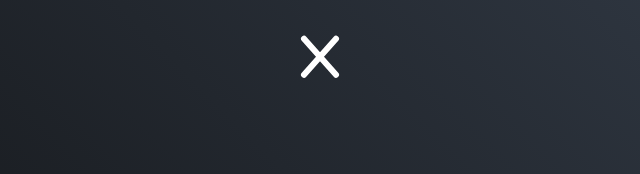
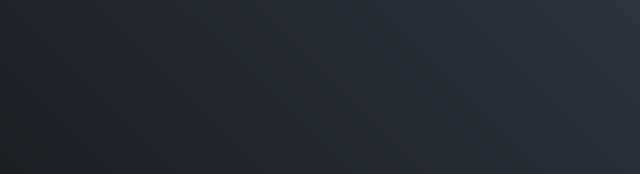
Before and after one commit to Mahrous-Gamal/My-Social-media, a plain HTML site: page index.html in a window 1280 px wide. Shown: the part 298-472 px from the top of the page, 322-962 px from the left. Drawn offline with Linux system fonts and the light colour scheme.

Commit message:
Update index.html

```diff
--- a/index.html
+++ b/index.html
@@ -27,7 +27,7 @@
                         <path class="line line5" d="M 50,65 H 30" />
                         <path class="line line6" d="M 50,65 H 70" />
                     </svg>
-                    <svg class="x" version="1.1" height="100" width="100" viewBox="0 0 100 100">
+                    <svg class="x" version="1.1" height="0" width="100" viewBox="0 0 100 100">
                         <path class="line" d="M 34,32 L 66,68" />
                         <path class="line" d="M 66,32 L 34,68" />
                     </svg>
```
